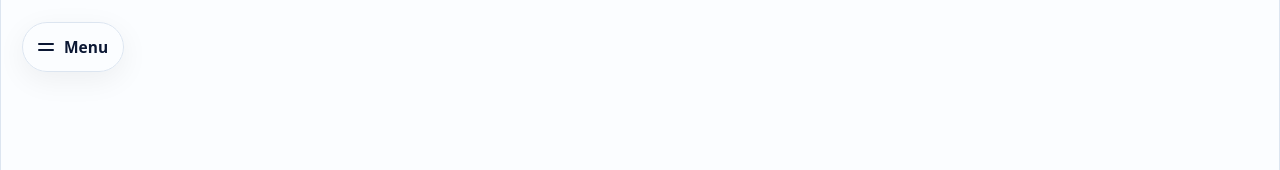
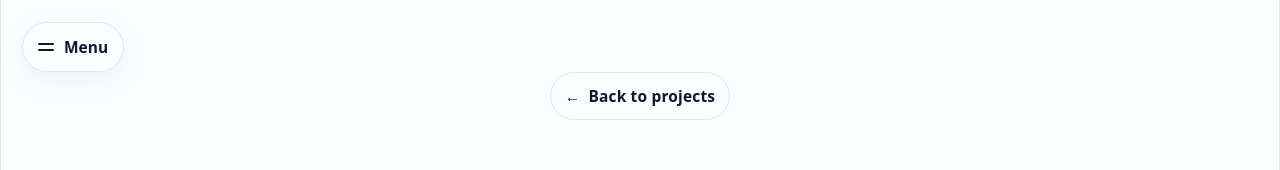
Before and after one commit to CarloBarone-info/website, a React (Vite) app: page /#/projects/fictitious-soundscapes in a window 1280 px wide. Shown: the top 170 px of the page. Built offline with nearby package versions, Linux system fonts and the light colour scheme.

Commit message:
feat: add back navigation to project pages

```diff
--- /dev/null
+++ b/src/components/BackToProjects.tsx
@@ -0,0 +1,10 @@
+import { Link } from "react-router-dom";
+
+export function BackToProjects() {
+  return (
+    <Link className="backToProjects" to="/projects">
+      <span aria-hidden="true">←</span>
+      Back to projects
+    </Link>
+  );
+}
--- a/src/pages/projects/FicSonPage.tsx
+++ b/src/pages/projects/FicSonPage.tsx
@@ -1,9 +1,12 @@
+import { BackToProjects } from "../../components/BackToProjects";
+
 const exhibitionImage =
   "https://static.wixstatic.com/media/4ad051_b8d06067c0b44ed0901e5c71332e7f1a~mv2.jpg/v1/crop/x_0%2Cy_38%2Cw_960%2Ch_1204/fill/w_369%2Ch_463%2Cal_c%2Cq_80%2Cusm_0.66_1.00_0.01%2Cenc_avif%2Cquality_auto/TekniskaFicSon.jpg";
 
 export function FicSonPage() {
   return (
     <article className="projectPage ficsonPage">
+      <BackToProjects />
       <header className="caseStudyHero">
         <div className="caseStudyHeroCopy">
           <p className="caseStudyEyebrow">Master thesis · KTH · 2022</p>
--- a/src/pages/projects/IndieFilmMusicContestPage.tsx
+++ b/src/pages/projects/IndieFilmMusicContestPage.tsx
@@ -1,3 +1,4 @@
+import { BackToProjects } from "../../components/BackToProjects";
 import { Header } from "../../components/projectPages/Header";
 import { ProjectPage } from "./ProjectPage";
 
@@ -51,6 +52,7 @@ const contents = [
 export function IndieFilmMusicContestPage() {
   return (
     <main className="projectPage">
+      <BackToProjects />
       {ProjectPage(
         <Header
           title="Indie Film Music Contest 2026"
--- a/src/pages/projects/SonifyingHourglassPage.tsx
+++ b/src/pages/projects/SonifyingHourglassPage.tsx
@@ -1,4 +1,5 @@
 import "../../styles/sonifyingHourglassPage.css";
+import { BackToProjects } from "../../components/BackToProjects";
 import sketchImage from "../../assets/projects/sonifying-hourglass/sketch.jpg";
 import setupImage from "../../assets/projects/sonifying-hourglass/setup.png";
 import finalModelImage from "../../assets/projects/sonifying-hourglass/final.png";
@@ -29,6 +30,7 @@ const soundModels = [
 export function SonifyingHourglassPage() {
   return (
     <article className="hourglassCaseStudy">
+      <BackToProjects />
       <header className="hourglassHero">
         <div className="hourglassHeroCopy">
           <p className="hourglassEyebrow">
--- a/src/styles/projectPage.css
+++ b/src/styles/projectPage.css
@@ -2,6 +2,37 @@
   max-width: 820px;
   margin: 0 auto;
   padding: 64px 24px 120px;
+}
+
+.backToProjects {
+  display: inline-flex;
+  align-items: center;
+  gap: 8px;
+  width: fit-content;
+  margin-bottom: 40px;
+  padding: 10px 14px;
+  border: 1px solid var(--border);
+  border-radius: 999px;
+  color: var(--text-h);
+  background: var(--bg);
+  font-size: 0.86rem;
+  font-weight: 700;
+  text-decoration: none;
+  transition:
+    transform 180ms ease,
+    border-color 180ms ease,
+    background 180ms ease;
+}
+
+.backToProjects:hover {
+  transform: translateX(-3px);
+  border-color: var(--accent-border);
+  background: var(--accent-bg);
+}
+
+.backToProjects:focus-visible {
+  outline: 3px solid var(--accent);
+  outline-offset: 4px;
 }
 
 .projectHeader {
@@ -415,7 +446,8 @@
   }
 
   .caseStudyActions a,
-  .caseStudySources a {
+  .caseStudySources a,
+  .backToProjects {
     transition: none;
   }
 }
```
